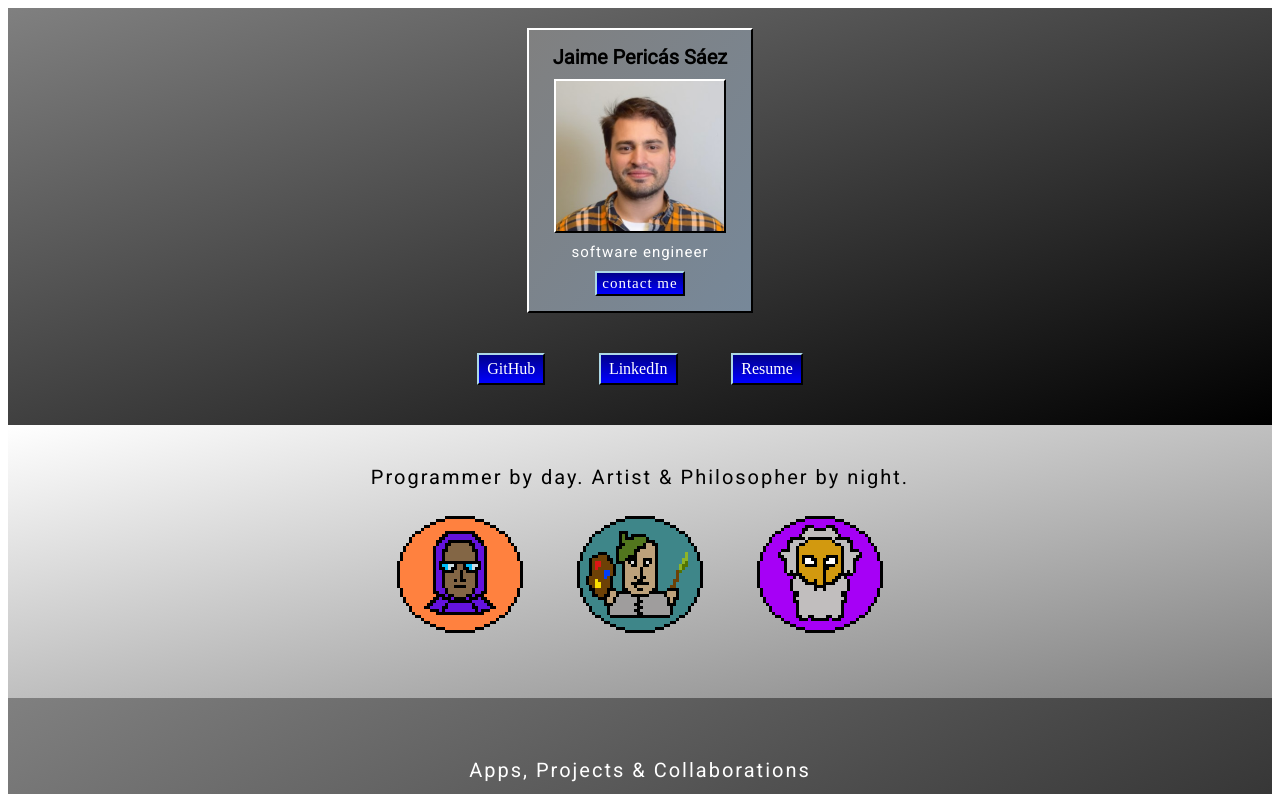
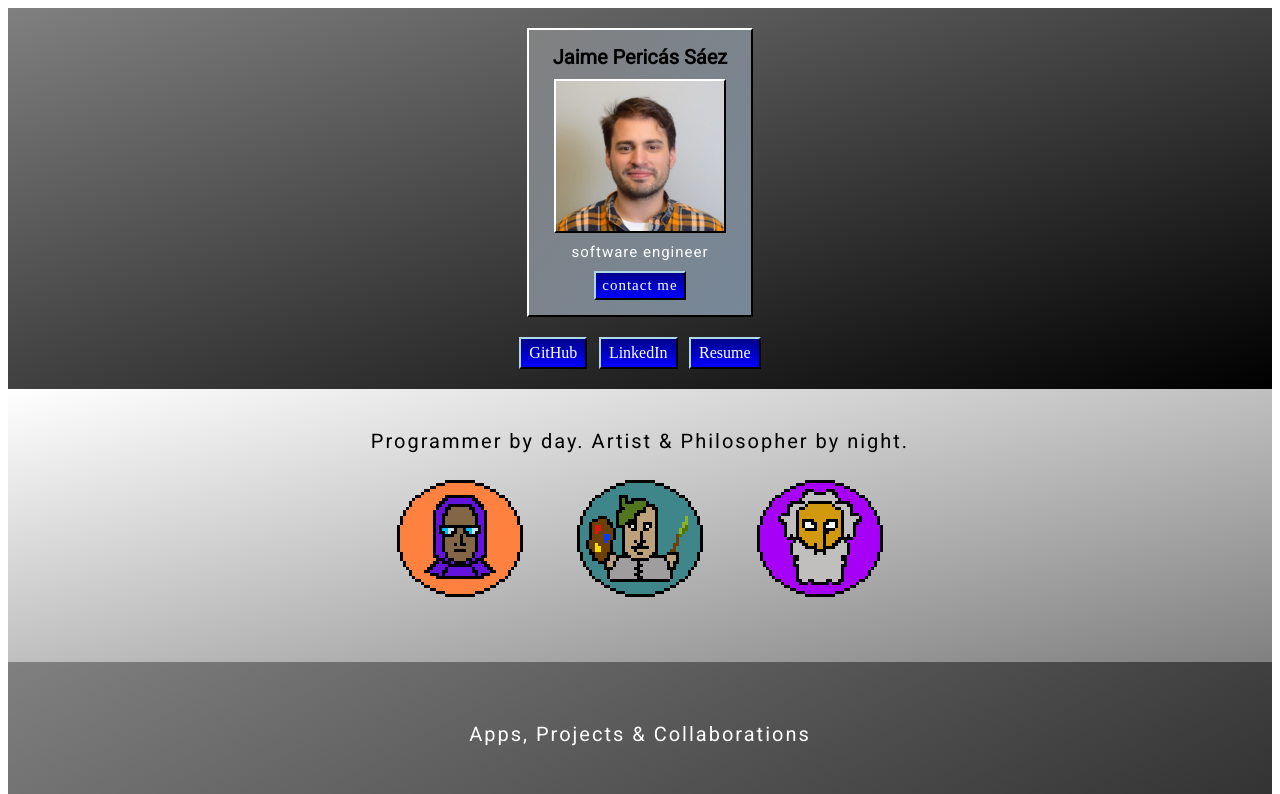
Before and after one commit to jaimefps/personal_website, a React (Create React App) app: page / in a window 1280 px wide. Shown: the top 794 px of the page. Built offline with nearby package versions, Linux system fonts and the light colour scheme.

Commit message:
bttn styling

```diff
--- a/src/assets/styles/Profile.css
+++ b/src/assets/styles/Profile.css
@@ -6,7 +6,7 @@
   display: flex;
   flex-direction: column;
   align-items: center;
-  padding-bottom: 40px;
+  padding-bottom: 20px;
 }
 .profile-info {
   margin: 20px;
@@ -49,7 +49,7 @@
 }
 .contact_me {
   margin-top: 10px;
-  padding: 2px 5px;
+  padding: 4px 6px;
   font-size: 15px;
   letter-spacing: 1px;
   border-top: 2px solid lightblue;
@@ -69,10 +69,9 @@
   background: linear-gradient(blue, aqua);
 }
 .bttns {
-  width: 30%;
+  width: 20%;
   display: flex;
   justify-content: space-around;
-  margin-top: 20px;
 }
 .bttns > div {
   display: flex;
```
